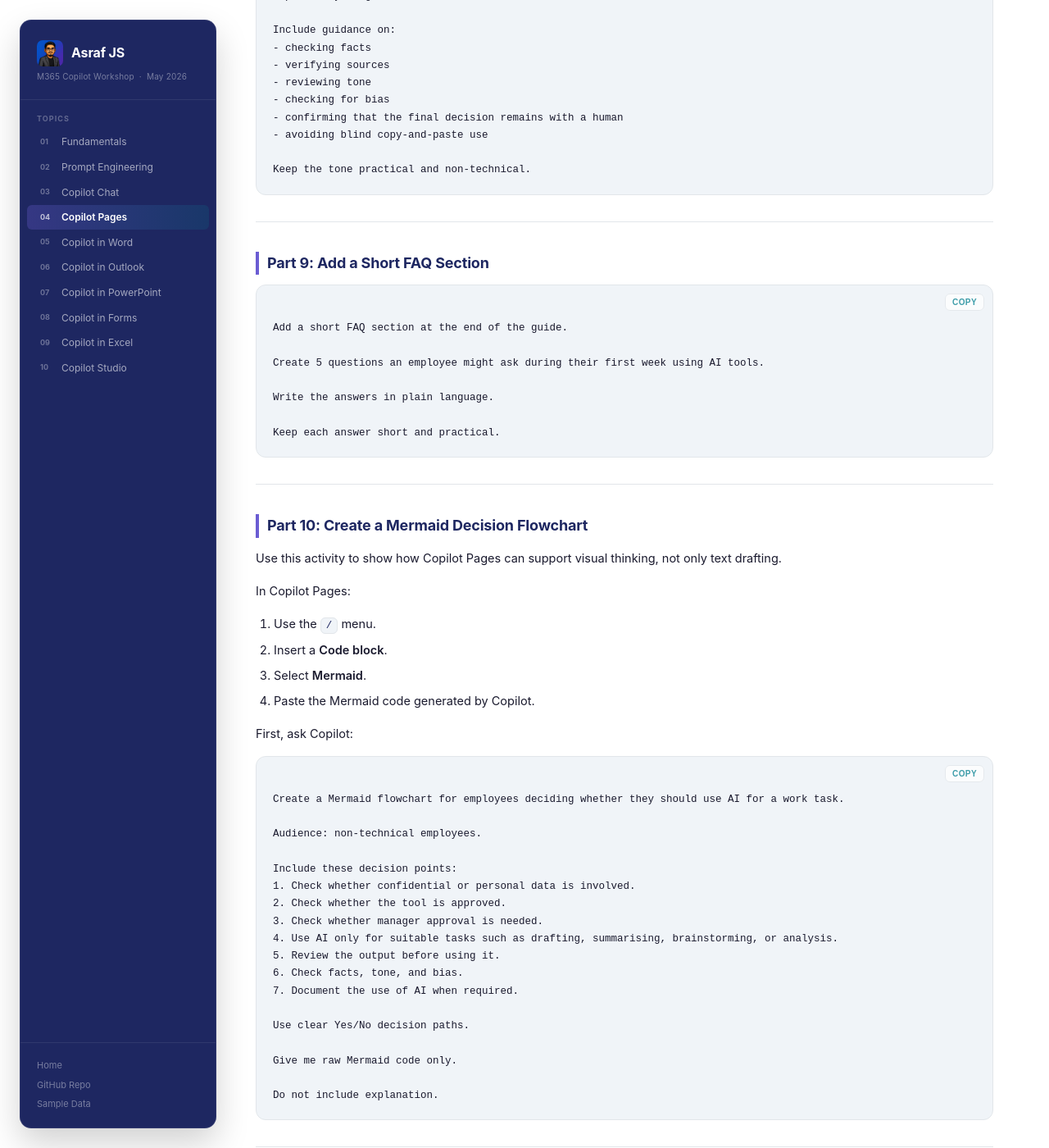
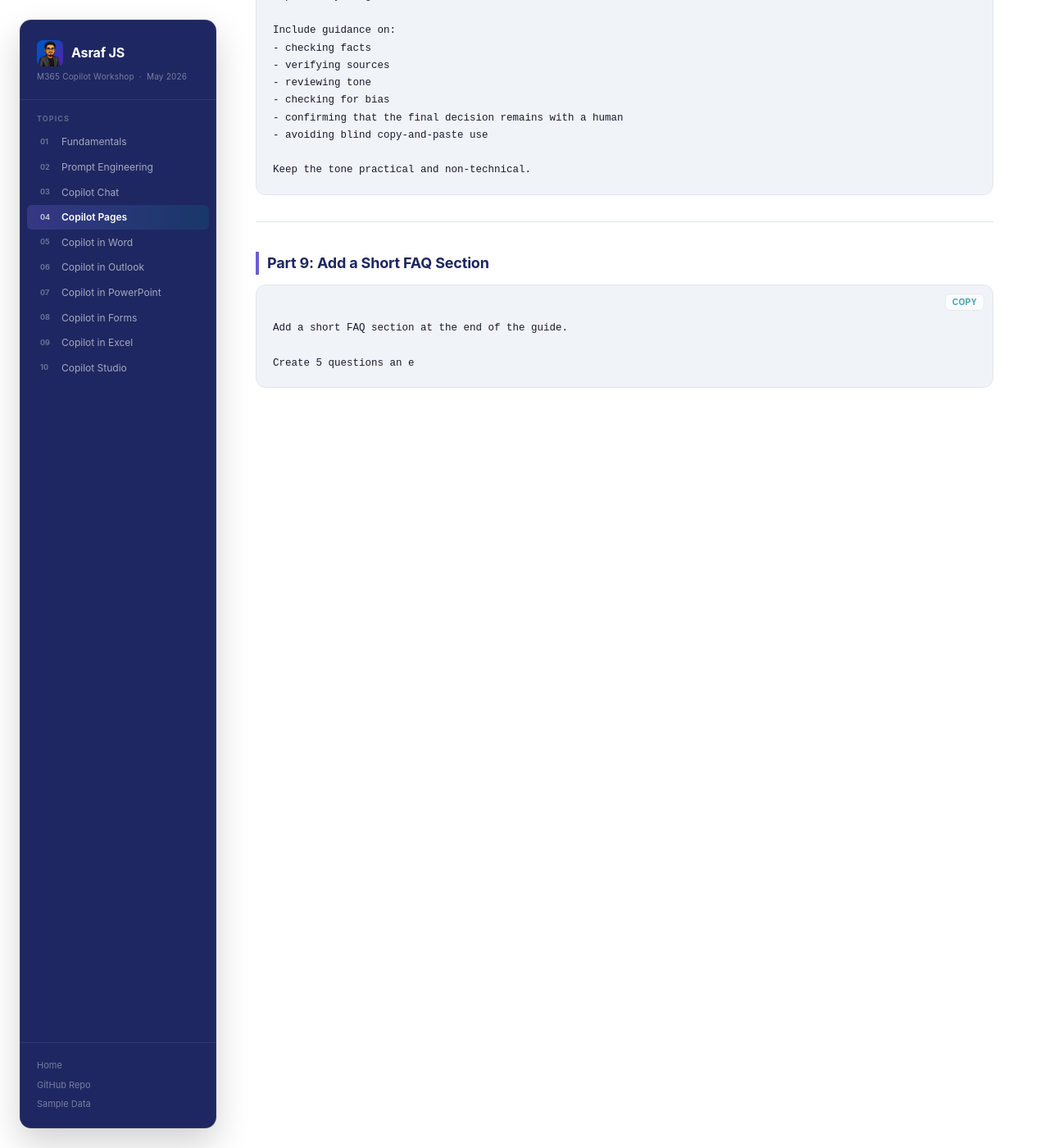
Before and after one commit to Asraf-JS/M365-Copilot-Workshop, a Jekyll site: the page built from 04-copilot-pages/prompts.md, in a window 1280 px wide and 1400 px high, scrolled down 3613 px. Shown: the whole window at 82% size. Built offline with Jekyll 4.4.1, drawn with Linux system fonts in a browser that asks for light colours; our own code applies the rules of GitHub Pages for plain Markdown files; some of the changed text lies outside the part shown.

Commit message:
Update prompts.md

````diff
--- a/04-copilot-pages/prompts.md
+++ b/04-copilot-pages/prompts.md
@@ -171,167 +171,5 @@ Keep the tone practical and non-technical.
 ```
 Add a short FAQ section at the end of the guide.
 
-Create 5 questions an employee might ask during their first week using AI tools.
-
-Write the answers in plain language.
-
-Keep each answer short and practical.
+Create 5 questions an e
 ```
-
----
-
-## Part 10: Create a Mermaid Decision Flowchart
-
-Use this activity to show how Copilot Pages can support visual thinking, not only text drafting.
-
-In Copilot Pages:
-
-1. Use the `/` menu.
-2. Insert a **Code block**.
-3. Select **Mermaid**.
-4. Paste the Mermaid code generated by Copilot.
-
-First, ask Copilot:
-
-```
-Create a Mermaid flowchart for employees deciding whether they should use AI for a work task.
-
-Audience: non-technical employees.
-
-Include these decision points:
-1. Check whether confidential or personal data is involved.
-2. Check whether the tool is approved.
-3. Check whether manager approval is needed.
-4. Use AI only for suitable tasks such as drafting, summarising, brainstorming, or analysis.
-5. Review the output before using it.
-6. Check facts, tone, and bias.
-7. Document the use of AI when required.
-
-Use clear Yes/No decision paths.
-
-Give me raw Mermaid code only.
-
-Do not include explanation.
-```
-
----
-
-## Part 11: Create a Mermaid Workflow for the Full Workshop Journey
-
-Use this optional prompt if you want to show the full AI Usage Guide journey as a process diagram.
-
-```
-Create a Mermaid flowchart showing the approval workflow for our AI Usage Guide.
-
-Include these steps:
-1. Draft the guide in Copilot Pages.
-2. Export the draft to Word.
-3. Review and refine the document in Word.
-4. Send the proposal to the manager using Outlook.
-5. Manager reviews the proposal.
-6. If changes are requested, revise the document.
-7. If approved, create a PowerPoint briefing.
-8. Share the guide with the department.
-9. Collect feedback using Microsoft Forms.
-10. Analyse feedback in Excel.
-
-Use Yes/No decision paths where appropriate.
-
-Give me the raw Mermaid code only.
-
-Do not include explanation.
-```
-
----
-
-## Part 12: Collaborative Editing Prompt
-
-Use this if you are editing the same Page with a colleague.
-
-```
-My colleague has added a section on enforcement and consequences.
-
-Review the section and suggest 2 improvements to make it less punitive and more focused on guidance, responsible use, and employee support.
-
-Present your suggestions in a table with these columns:
-1. Current issue
-2. Suggested improvement
-3. Reason
-```
-
----
-
-## Part 13: Improve Readability
-
-```
-Review this entire AI Usage Guide and improve its readability.
-
-Make the following improvements:
-- simplify long sentences
-- reduce repeated ideas
-- make the tone consistent
-- improve transitions between sections
-- make the content easier for non-technical employees to understand
-
-Do not remove important privacy, compliance, or risk information.
-```
-
----
-
-## Part 14: Prepare to Export to Word
-
-Before exporting to Microsoft Word, run this prompt.
-
-```
-Review this entire document before I export it to Microsoft Word.
-
-Flag:
-- sections that repeat themselves
-- tone shifts between formal and casual
-- missing information that a reader would expect
-- weak examples
-- unclear instructions
-- sections that may need manager approval
-
-Present your review in a table with three columns:
-1. Area
-2. Issue
-3. Suggested improvement
-```
-
-Then export the Page:
-
-```text
-Click ... > Export > Word document (.docx)
-```
-
----
-
-## Part 15: Final Version for Word
-
-Use this if you want Copilot Pages to reorganise the content before export.
-
-```
-Prepare this AI Usage Guide draft to become a formal Microsoft Word proposal.
-
-Organise it into this structure:
-1. Title
-2. Executive Summary
-3. Background
-4. Purpose
-5. Scope
-6. Approved AI Tools
-7. Recommended Use Cases
-8. Dos and Don'ts
-9. Data Privacy Rules
-10. Human Review and Accountability
-11. Reporting Issues or Mistakes
-12. Review and Update Schedule
-13. Next Steps
-
-Make the wording professional and suitable for submission to a manager.
-```
-
----
-
-*Back to: [03 — Copilot Chat](../03-copilot-chat/) | Next: [05 — Copilot in Word](../05-copilot-word/)*
````
Also changed, not shown: other parts of 04-copilot-pages/prompts.md (+2 -2 lines).
